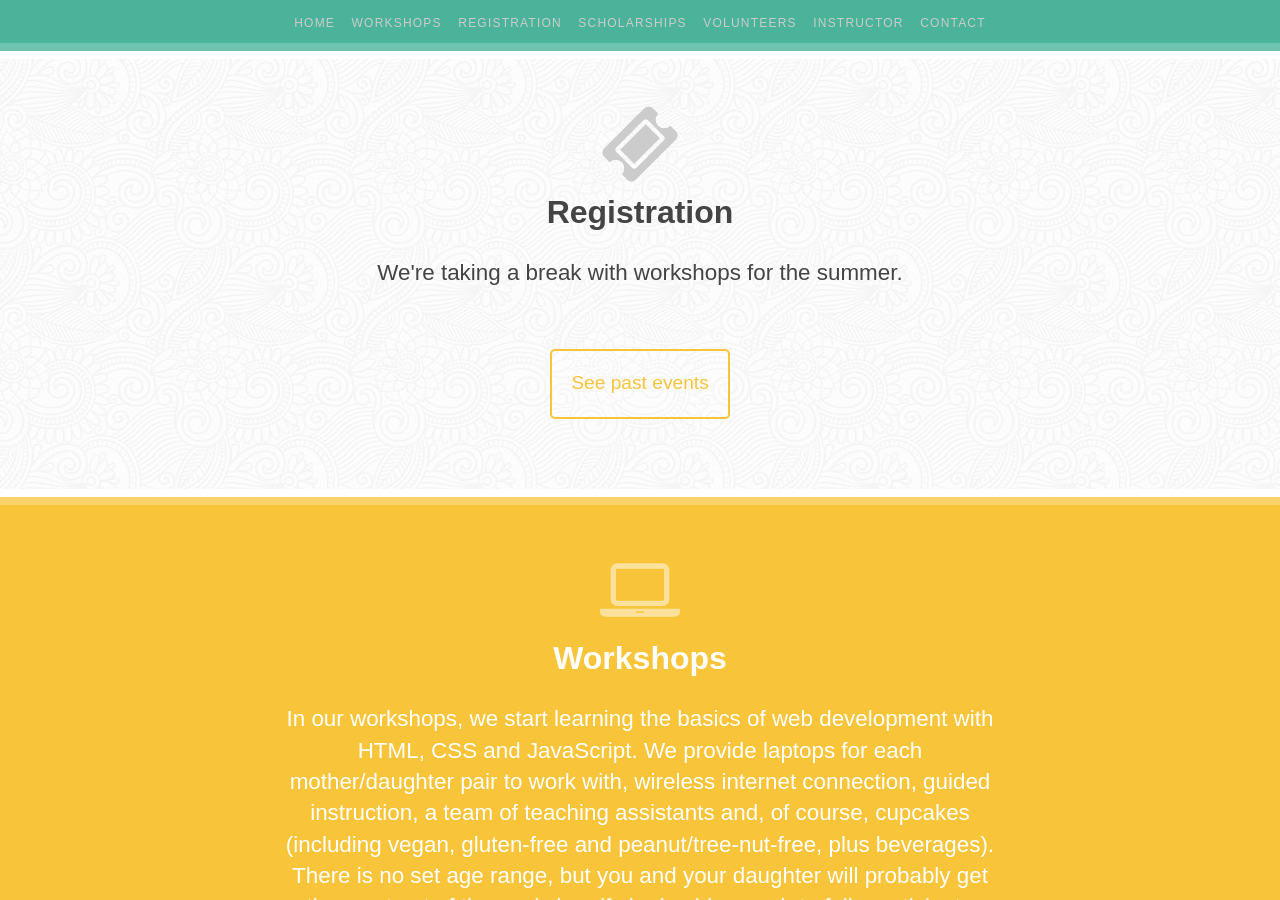
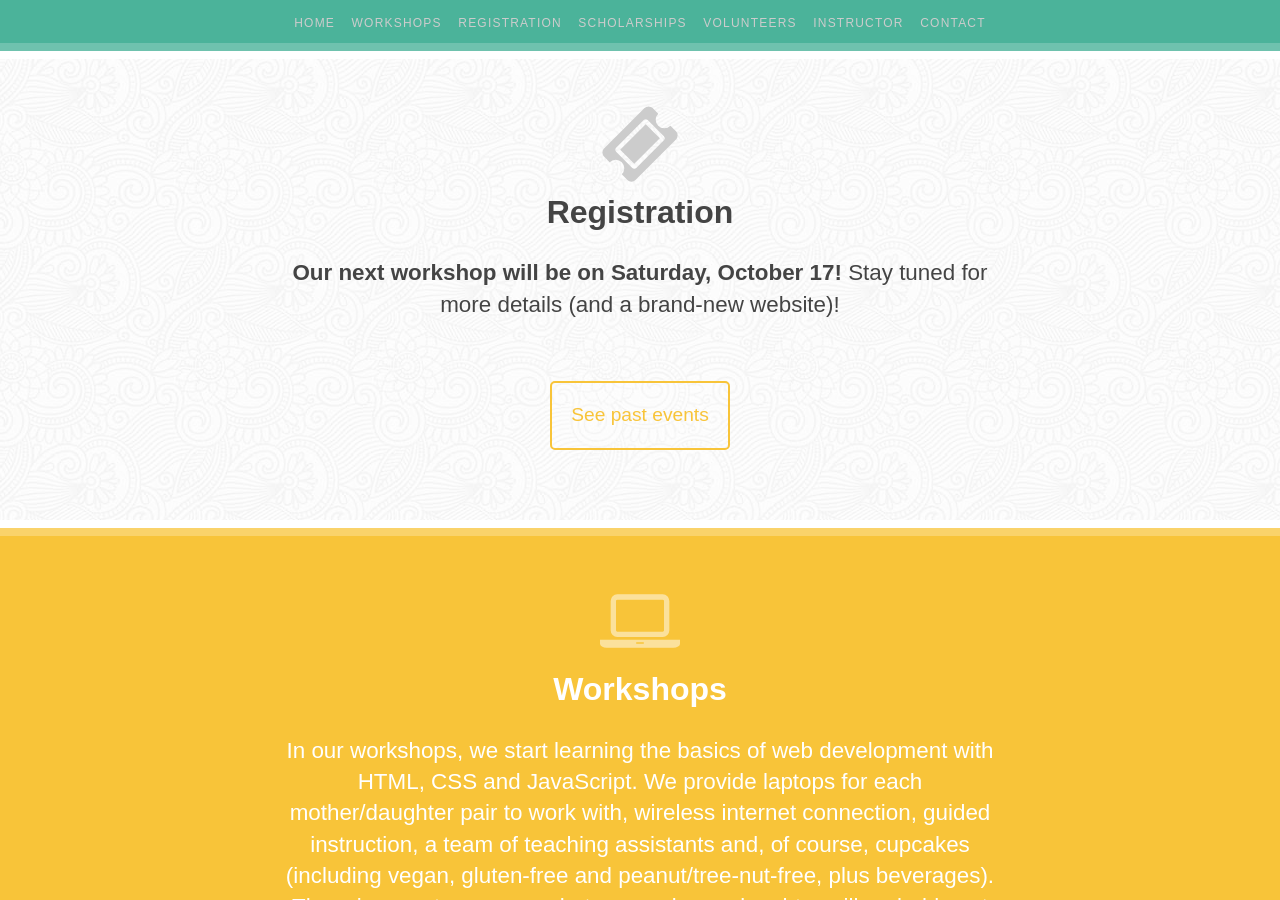
Before and after one commit to jenmyers/codeandcupcakes.net, a Jekyll site: the page built from index.html, in a window 1280 px wide and 900 px high, scrolled down 1010 px. Built offline with Jekyll 4.4.1, drawn with Linux system fonts in a browser that asks for light colours; nearby versions of some CDN libraries; comment, search, counter and statistics services are not loaded.

Commit message:
Add new workshop date

```diff
--- a/index.html
+++ b/index.html
@@ -45,7 +45,7 @@ title: Home
       <svg class="icon-lg"><use xlink:href="#icon-ticket"></use></svg>
       <h3 id="registration" class="heading-section">Registration</h3>
 
-      <p>We're taking a break with workshops for the summer.</p>
+      <p><strong>Our next workshop will be on Saturday, October 17!</strong> Stay tuned for more details (and a brand-new website)!</p>
 
       <a href="{{ site.url }}/past.html" class="button-hairline">See past events</a>
 
```
